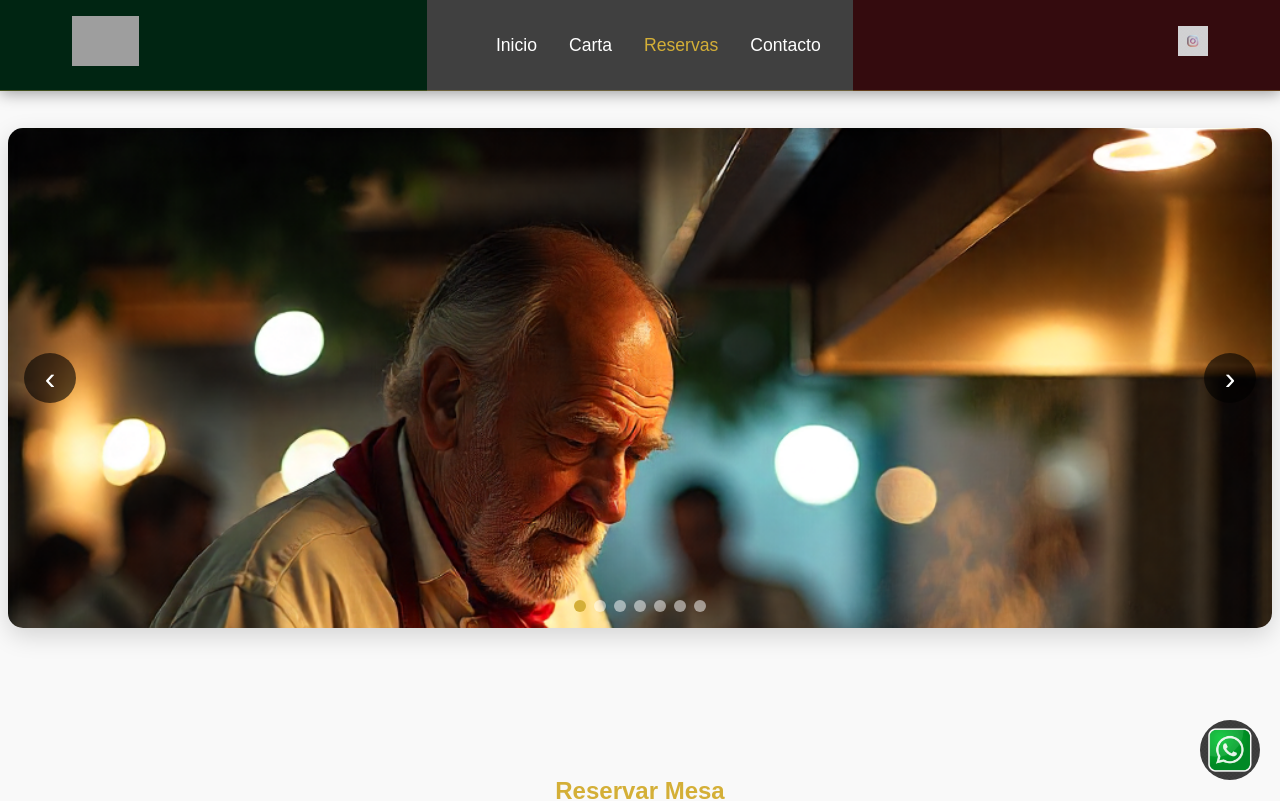
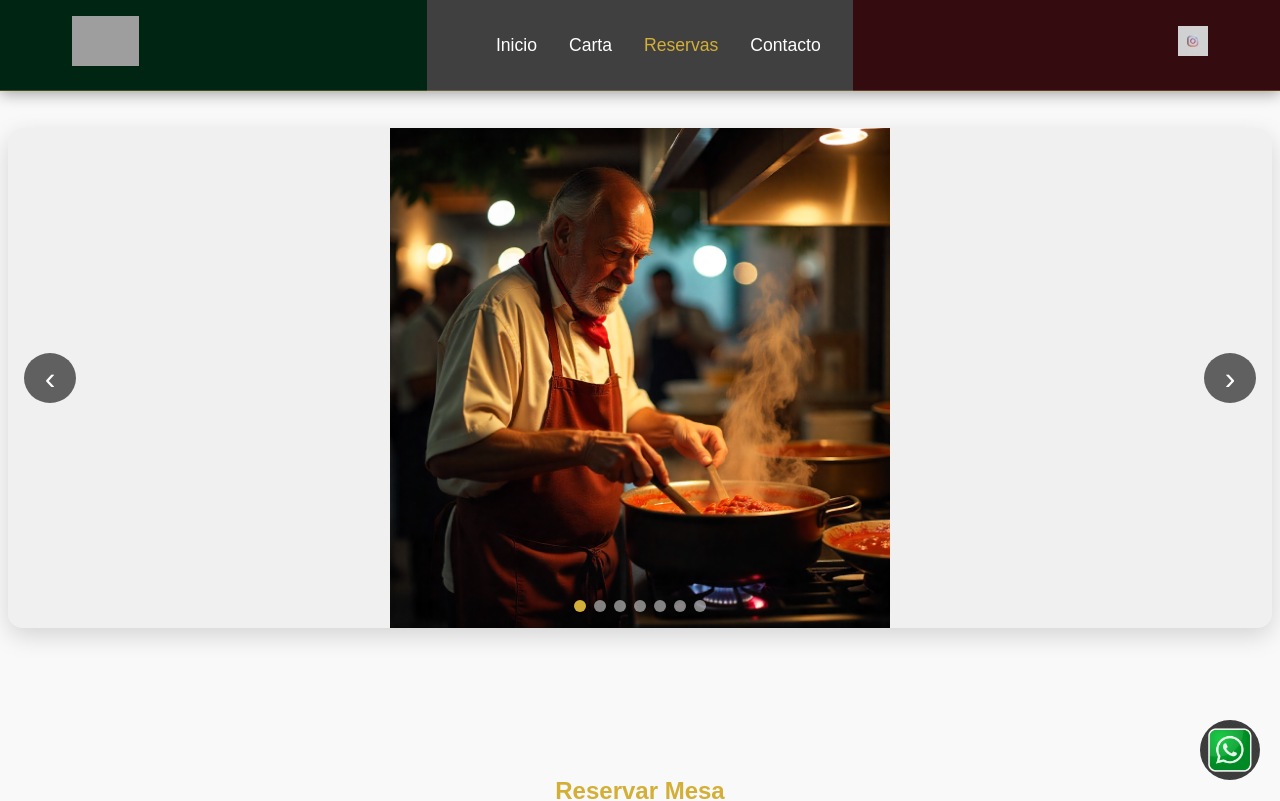
Before and after one commit to lauticieri-dev/Ristorante-Cieri---Base-en-React-y-Vite, a React (Vite) app: page /#/reservas in a window 1280 px wide. Shown: the top 801 px of the page. Built offline with nearby package versions, Linux system fonts and the light colour scheme; grey boxes are pictures that could not be loaded; a web font is replaced by a local one.

Commit message:
Cambio en el carrousel

```diff
--- a/src/components/Carousel, Hero, wpp y Info/Carousel.css
+++ b/src/components/Carousel, Hero, wpp y Info/Carousel.css
@@ -34,8 +34,8 @@
 .carousel-item img {
   width: 100%;
   height: 100%;
-  object-fit: cover;
-  object-position: center top;
+  object-fit: contain;
+  object-position: center;
   background: #f0f0f0;
   display: block;
 }
```
